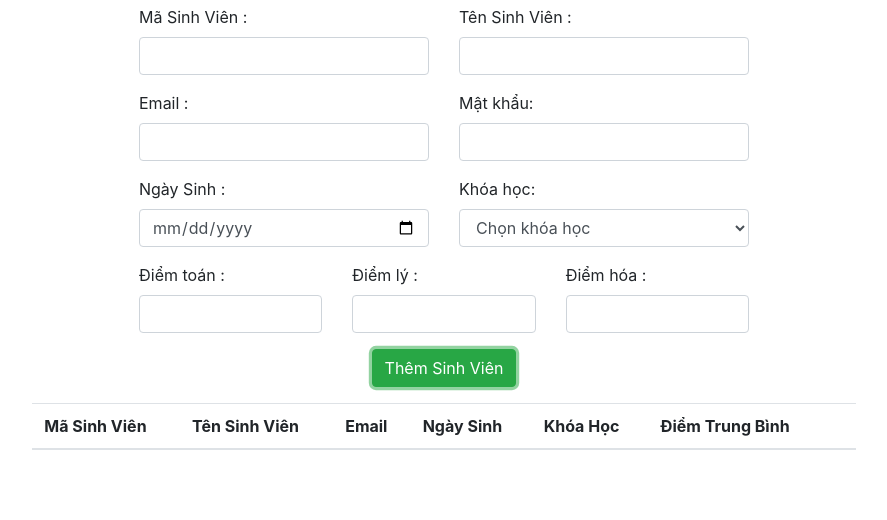
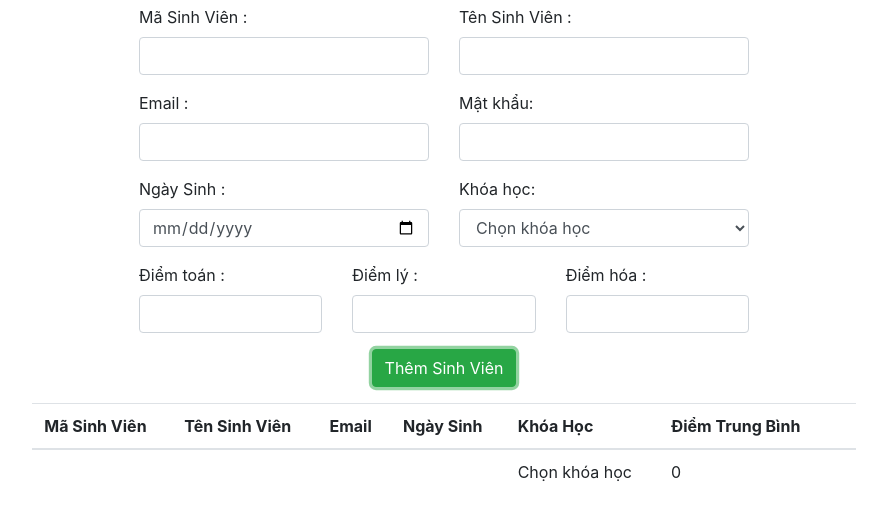
Before and after one commit to nguyenvi09/BC25_QLSV_BT2, a plain HTML site: page index.html in a window 1280 px wide. Both pictures are taken after a click on the button "Thêm Sinh Viên". Shown: the part 70-590 px from the top of the page, without its empty margins (196-1083 px from the left). Drawn offline with nearby package versions, Linux system fonts and the light colour scheme.

Commit message:
hoàn thành thêm sinh viên vào bảng

```diff
--- a/index.html
+++ b/index.html
@@ -85,6 +85,12 @@
               </tr>
             </thead>
             <tbody id="tbodySinhVien">
+              <tr>
+                <td>mã sv</td>
+                <td>tên sv</td>
+                <td>email sv</td>
+                <td>khoa hoc sv</td>
+              </tr>
             </tbody>
           </table>
         </div>
--- a/main.js
+++ b/main.js
@@ -1,7 +1,7 @@
 function getEle(id){
     return document.getElementById(id);
 };
-
+//tạo đối tượng danhSachSinhVien từ lớp đt DanhSachSinhVien để quản lý sv
 var danhSachSinhVien = new DanhSachSinhVien();
 
 getEle("themSV").addEventListener("click", function(){
@@ -20,9 +20,44 @@ getEle("themSV").addEventListener("click", function(){
     //khởi tạo đối tượng sinhVien
     var sinhVien = new SinhVien(_maSV, _tenSV, _email, _matKhau,
         _ngaySinh, _khoaHoc, _diemToan, _diemLy, _diemHoa);
-
+    sinhVien.tinhDTB();
     danhSachSinhVien.themSV(sinhVien);
     console.log(danhSachSinhVien);
 
+    //lấy thẻ table
+    var tableSV = getEle("tbodySinhVien");
+    tableSV.innerHTML = "";
+
     //hiển thị lên table: ý tưởng tạo thẻ thêm vào bảng
+    //duyệt từng phần tử của mảng rồi thêm vào table
+    for(i = 0; i < danhSachSinhVien.danhSachSV.length; i++){
+        //lấy thuộc tính bên của từng phần tử trong mảng danhSachSV
+        var thongtinSV = danhSachSinhVien.danhSachSV[i];
+        // tạo thẻ tr
+        var trSV = document.createElement("tr");
+        //tạo thẻ td
+        var tdMaSV = taoTheTD(thongtinSV.maSV);
+        var tdTenSV = taoTheTD(thongtinSV.tenSV);
+        var tdEmail = taoTheTD(thongtinSV.email);
+        var tdNgaySinh = taoTheTD(thongtinSV.ngaySinh);
+        var tdKhoaHoc = taoTheTD(thongtinSV.khoaHoc);
+        var tdDTB = taoTheTD(thongtinSV.dtb);
+        //nối td vào tr
+        trSV.appendChild(tdMaSV);
+        trSV.appendChild(tdTenSV);
+        trSV.appendChild(tdEmail);
+        trSV.appendChild(tdNgaySinh);
+        trSV.appendChild(tdKhoaHoc);
+        trSV.appendChild(tdDTB);
+        //nối trSV vào tableSV
+        tableSV.appendChild(trSV);
+    };
+
 });
+//hàm tạo thẻ td
+function taoTheTD (value)
+{
+    var td = document.createElement("td");
+    td.innerHTML = value;
+    return td;
+}
```
